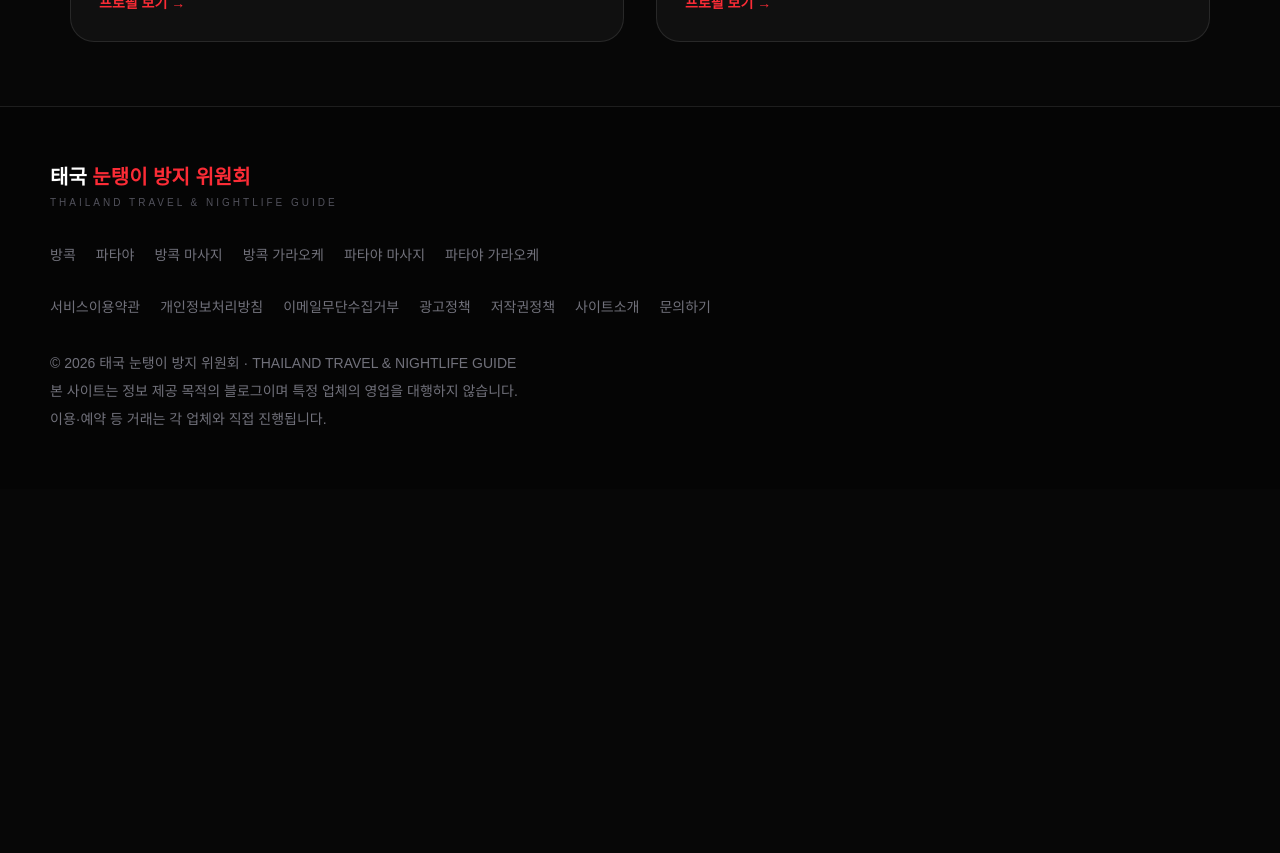
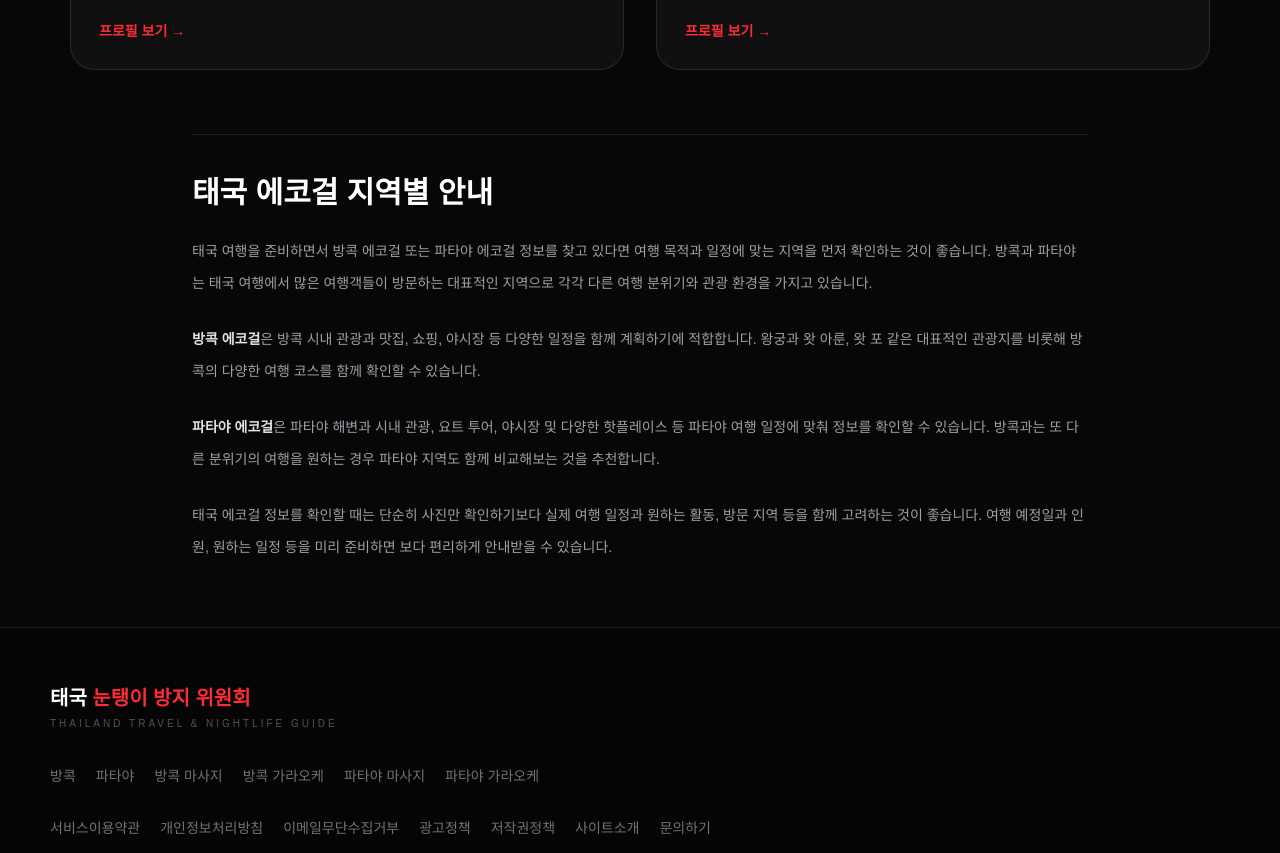
Before and after one commit to vietnam-nightlife/thailand-nightlife, a Next.js app: page /ecogirl in a window 1280 px wide. Shown: the part 1440-2293 px from the top of the page. Before the commit the page ends 1929 px from the top, so only its background shows below. Built offline with nearby package versions, Linux system fonts and the light colour scheme.

Commit message:
Update page.tsx

```diff
--- a/app/ecogirl/page.tsx
+++ b/app/ecogirl/page.tsx
@@ -1,4 +1,5 @@
 import Link from "next/link";
+import type { Metadata } from "next";
 
 const cities = [
   {
@@ -33,6 +34,69 @@ const cities = [
   },
 ];
 
+/* =====================================================
+   SEO
+===================================================== */
+
+export const metadata: Metadata = {
+  title: "태국 에코걸 | 방콕 에코걸 · 파타야 에코걸",
+  description:
+    "태국 에코걸 정보를 지역별로 확인하세요. 방콕 에코걸과 파타야 에코걸 프로필을 확인하고 여행 일정에 맞는 동행 서비스를 안내받을 수 있습니다.",
+  keywords: [
+    "태국 에코걸",
+    "방콕 에코걸",
+    "파타야 에코걸",
+    "방콕 에코걸 후기",
+    "파타야 에코걸 후기",
+    "태국 에코걸 추천",
+    "방콕 에코걸 추천",
+    "파타야 에코걸 추천",
+    "태국 여행 동행",
+    "방콕 여행 동행",
+    "파타야 여행 동행",
+  ],
+  robots: {
+    index: true,
+    follow: true,
+    googleBot: {
+      index: true,
+      follow: true,
+      "max-image-preview": "large",
+      "max-snippet": -1,
+      "max-video-preview": -1,
+    },
+  },
+  openGraph: {
+    title: "태국 에코걸 | 방콕 에코걸 · 파타야 에코걸",
+    description:
+      "방콕 에코걸과 파타야 에코걸 정보를 지역별로 확인하고 여행 일정에 맞는 동행 서비스를 알아보세요.",
+    type: "website",
+    locale: "ko_KR",
+    siteName: "태국 눈탱이 방지 위원회",
+    images: [
+      {
+        url: "https://raw.githubusercontent.com/vietnam-nightlife/thailand-nightlife/main/app/ecogirl/bangkok/%EB%B0%A9%EC%BD%95%20%EC%97%90%EC%BD%94%EA%B1%B88.webp",
+        width: 1200,
+        height: 1600,
+        alt: "방콕 에코걸",
+      },
+    ],
+  },
+  twitter: {
+    card: "summary_large_image",
+    title: "태국 에코걸 | 방콕 에코걸 · 파타야 에코걸",
+    description:
+      "방콕 에코걸과 파타야 에코걸 정보를 지역별로 확인하세요.",
+    images: [
+      "https://raw.githubusercontent.com/vietnam-nightlife/thailand-nightlife/main/app/ecogirl/bangkok/%EB%B0%A9%EC%BD%95%20%EC%97%90%EC%BD%94%EA%B1%B88.webp",
+    ],
+  },
+};
+
+/* =====================================================
+   PAGE
+===================================================== */
+
 export default function EcoGirlPage() {
   return (
     <main className="min-h-screen bg-[#070707] text-white">
@@ -48,13 +112,14 @@ export default function EcoGirlPage() {
           </div>
 
           <h1 className="text-3xl font-black sm:text-5xl">
-            방콕 · 파타야 에코걸
+            태국 에코걸
           </h1>
 
           <p className="mx-auto mt-5 max-w-2xl text-sm leading-7 text-zinc-400 sm:text-base">
+            방콕 에코걸과 파타야 에코걸 정보를 지역별로 확인해보세요.
+            <br className="hidden sm:block" />
             태국 여행 일정에 맞춰 관광, 식사, 쇼핑, 야시장 등
-            <br className="hidden sm:block" />
-            다양한 여행 일정을 함께 즐길 수 있는 동행 정보를 확인하세요.
+            다양한 여행 일정을 함께 즐길 수 있는 동행 정보를 안내합니다.
           </p>
 
         </div>
@@ -90,14 +155,13 @@ export default function EcoGirlPage() {
 
               {/* =================================================
                   IMAGE
-                  세로 3:4 비율
               ================================================== */}
               <div className="relative aspect-[3/4] w-full overflow-hidden bg-black">
 
-                {city.image ? (
                 <img
                   src={city.image}
-                    alt={city.name}
+                  alt={`${city.name} 프로필`}
+                  loading={city.slug === "bangkok" ? "eager" : "lazy"}
                   className="
                     absolute
                     inset-0
@@ -109,18 +173,6 @@ export default function EcoGirlPage() {
                     group-hover:scale-[1.02]
                   "
                 />
-                ) : (
-                  <div
-                    className="
-                      absolute
-                      inset-0
-                      bg-gradient-to-b
-                      from-zinc-800/40
-                      via-zinc-900/30
-                      to-black
-                    "
-                  />
-                )}
 
                 {/* 사진 아래 자연스러운 어두운 그라데이션 */}
                 <div
@@ -216,6 +268,61 @@ export default function EcoGirlPage() {
 
         </div>
 
+
+        {/* =====================================================
+            SEO CONTENT
+        ====================================================== */}
+        <div className="mx-auto mt-16 max-w-4xl">
+
+          <div className="border-t border-white/10 pt-10">
+
+            <h2 className="text-2xl font-black text-white sm:text-3xl">
+              태국 에코걸 지역별 안내
+            </h2>
+
+            <div className="mt-6 space-y-6 text-sm leading-8 text-zinc-400">
+
+              <p>
+                태국 여행을 준비하면서 방콕 에코걸 또는 파타야 에코걸
+                정보를 찾고 있다면 여행 목적과 일정에 맞는 지역을 먼저
+                확인하는 것이 좋습니다. 방콕과 파타야는 태국 여행에서
+                많은 여행객들이 방문하는 대표적인 지역으로 각각 다른
+                여행 분위기와 관광 환경을 가지고 있습니다.
+              </p>
+
+              <p>
+                <strong className="font-bold text-zinc-200">
+                  방콕 에코걸
+                </strong>
+                은 방콕 시내 관광과 맛집, 쇼핑, 야시장 등 다양한 일정을
+                함께 계획하기에 적합합니다. 왕궁과 왓 아룬, 왓 포 같은
+                대표적인 관광지를 비롯해 방콕의 다양한 여행 코스를
+                함께 확인할 수 있습니다.
+              </p>
+
+              <p>
+                <strong className="font-bold text-zinc-200">
+                  파타야 에코걸
+                </strong>
+                은 파타야 해변과 시내 관광, 요트 투어, 야시장 및 다양한
+                핫플레이스 등 파타야 여행 일정에 맞춰 정보를 확인할 수
+                있습니다. 방콕과는 또 다른 분위기의 여행을 원하는 경우
+                파타야 지역도 함께 비교해보는 것을 추천합니다.
+              </p>
+
+              <p>
+                태국 에코걸 정보를 확인할 때는 단순히 사진만 확인하기보다
+                실제 여행 일정과 원하는 활동, 방문 지역 등을 함께
+                고려하는 것이 좋습니다. 여행 예정일과 인원, 원하는
+                일정 등을 미리 준비하면 보다 편리하게 안내받을 수 있습니다.
+              </p>
+
+            </div>
+
+          </div>
+
+        </div>
+
       </section>
 
     </main>
```
Lines whose indentation alone changed are shown as unchanged.
